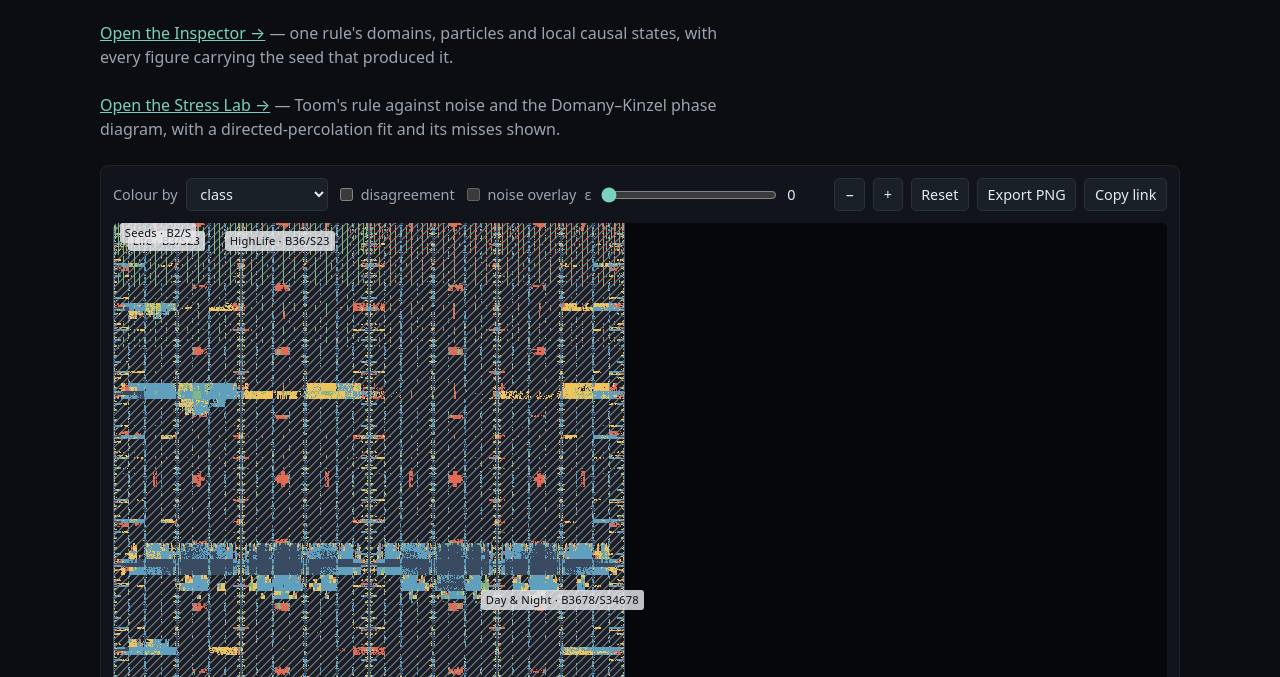
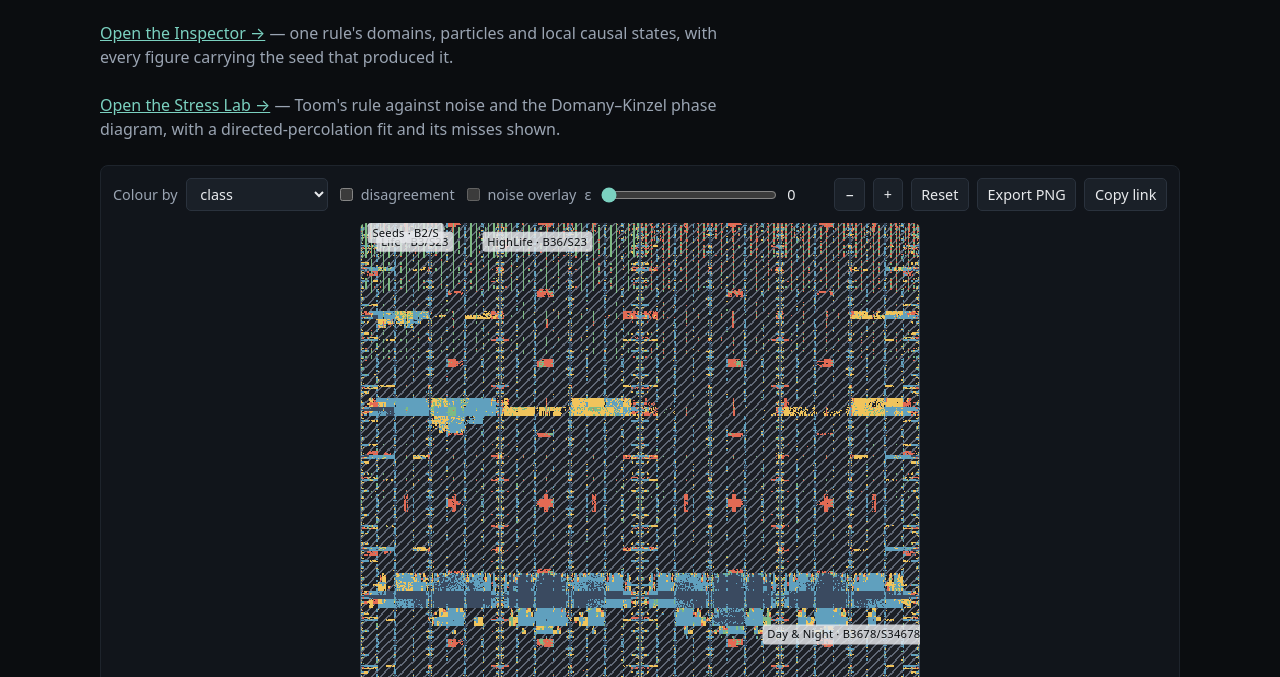
Before and after one commit to JoeyHammoth/chaotic-automata, a website built with Vite: page site/index.html in a window 1280 px wide. Shown: the part 123-800 px from the top of the page. Built offline with nearby package versions, Linux system fonts and the light colour scheme; files whose address does not match are found by name.

Commit message:
Fit the atlas to its frame and make the map frame square (#103) (#104)

```diff
--- a/site/src/atlas/index.ts
+++ b/site/src/atlas/index.ts
@@ -1,6 +1,7 @@
 export { CHART_SIZE, indexOf, maskAt, ruleAt } from './lib/chart';
 export {
   clampCamera,
+  fitZoom,
   MAX_ZOOM,
   MIN_ZOOM,
   panBy,
--- a/site/src/atlas/lib/camera.ts
+++ b/site/src/atlas/lib/camera.ts
@@ -10,6 +10,23 @@ export interface Camera {
 
 export const MIN_ZOOM = 0.5;
 export const MAX_ZOOM = 32;
+
+/**
+ * The zoom at which the whole chart fits the viewport, in viewport pixels per cell.
+ *
+ * The map draws from the top-left of the canvas, so a frame the same shape as the chart fills
+ * exactly when the camera starts at this zoom. The short side is the constraint, which is why the
+ * frame is square: a wide frame would fit the chart vertically and leave the rest as background.
+ */
+export function fitZoom(
+  viewportWidth: number,
+  viewportHeight: number,
+  chartWidth: number,
+  chartHeight: number,
+): number {
+  const fit = Math.min(viewportWidth / chartWidth, viewportHeight / chartHeight);
+  return Math.min(MAX_ZOOM, Math.max(MIN_ZOOM, fit));
+}
 
 export function clampCamera(camera: Camera, chartWidth: number, chartHeight: number): Camera {
   const zoom = Math.min(MAX_ZOOM, Math.max(MIN_ZOOM, camera.zoom));
--- a/site/src/main.ts
+++ b/site/src/main.ts
@@ -4,6 +4,7 @@ import {
   createAtlasRenderer,
   cssColour,
   disagreementLegend,
+  fitZoom,
   hatchCss,
   loadManifest,
   panBy,
@@ -44,6 +45,9 @@ const epsInput = required<HTMLInputElement>('#eps');
 const epsValue = required<HTMLOutputElement>('#eps-value');
 const noiseNote = required<HTMLElement>('#noise-note');
 
+// A URL that names a zoom is a figure someone wants to see again; one that does not gets the map
+// fitted to whatever frame the browser gave it.
+const zoomPinned = new URL(location.href).searchParams.has('z');
 const result = readView(new URL(location.href));
 if (!result.ok) {
   showError(result.message);
@@ -83,6 +87,9 @@ async function start(view: View): Promise<void> {
   disagreementInput.checked = view.disagreement;
 
   let camera: Camera = clampCamera(view.camera, chart.width, chart.height);
+  // True while the map is showing the whole chart at the current frame size; a resize then re-fits
+  // instead of leaving the map short of the frame it was fitted to.
+  let fitted = !zoomPinned;
   // The renderer keeps this object by reference: mutating it is what makes a layer switch repaint.
   const atlasView = {
     layer: layerSelect.value,
@@ -183,12 +190,15 @@ async function start(view: View): Promise<void> {
   }
 
   function updateLabels(): void {
+    // The camera works in canvas pixels, the labels are laid out in CSS pixels; on a high-density
+    // display those differ, and a label placed with the camera's own units lands in the wrong place.
+    const density = mapCanvas.width / mapCanvas.clientWidth;
     labelsBox.replaceChildren(
       ...manifest.space.landmarks.map((landmark) => {
         const item = document.createElement('li');
         item.textContent = `${landmark.name} · ${landmark.rule}`;
-        const sx = (landmark.birth_index - camera.x) * camera.zoom;
-        const sy = (landmark.survival_index - camera.y) * camera.zoom;
+        const sx = ((landmark.birth_index - camera.x) * camera.zoom) / density;
+        const sy = ((landmark.survival_index - camera.y) * camera.zoom) / density;
         item.style.transform = `translate(${sx}px, ${sy}px)`;
         item.hidden = sx < -40 || sy < -20 || sx > mapCanvas.clientWidth || sy > mapCanvas.clientHeight;
         return item;
@@ -224,8 +234,20 @@ async function start(view: View): Promise<void> {
     if (next.href !== location.href) history.replaceState(null, '', next);
   }
 
+  function fitCamera(): Camera {
+    return { x: 0, y: 0, zoom: fitZoom(mapCanvas.width, mapCanvas.height, chart.width, chart.height) };
+  }
+
   function move(next: Camera): void {
+    fitted = false;
     camera = clampCamera(next, chart.width, chart.height);
+    draw();
+    syncUrl();
+  }
+
+  function resetView(): void {
+    camera = clampCamera(fitCamera(), chart.width, chart.height);
+    fitted = true;
     draw();
     syncUrl();
   }
@@ -238,9 +260,7 @@ async function start(view: View): Promise<void> {
 
   required<HTMLButtonElement>('#zoom-in').addEventListener('click', () => zoom(1.5));
   required<HTMLButtonElement>('#zoom-out').addEventListener('click', () => zoom(1 / 1.5));
-  required<HTMLButtonElement>('#zoom-reset').addEventListener('click', () =>
-    move({ x: 0, y: 0, zoom: 1 }),
-  );
+  required<HTMLButtonElement>('#zoom-reset').addEventListener('click', () => resetView());
 
   layerSelect.addEventListener('change', () => {
     atlasView.layer = layerSelect.value;
@@ -328,7 +348,7 @@ async function start(view: View): Promise<void> {
       '+': () => zoom(1.5),
       '=': () => zoom(1.5),
       '-': () => zoom(1 / 1.5),
-      '0': () => move({ x: 0, y: 0, zoom: 1 }),
+      '0': () => resetView(),
     };
     const action = keys[event.key];
     if (action) {
@@ -440,6 +460,7 @@ async function start(view: View): Promise<void> {
   }
 
   sizeCanvas();
+  if (fitted) camera = clampCamera(fitCamera(), chart.width, chart.height);
   await loadOverlay();
   draw();
   updateLegend();
@@ -447,6 +468,7 @@ async function start(view: View): Promise<void> {
   setRuleStatus('click the map to run a rule', view.canonical);
   window.addEventListener('resize', () => {
     sizeCanvas();
-    draw();
+    if (fitted) resetView();
+    else draw();
   });
 }
--- a/site/src/style.css
+++ b/site/src/style.css
@@ -288,8 +288,15 @@ select:hover {
   gap: 0.3rem;
 }
 
+/*
+ * The map frame is square, because the chart is: the camera starts fitted to it, so a square frame
+ * is filled exactly and a wide one would leave the right-hand side as background. It is capped by
+ * height so the hero still fits above the fold on a short window, and centred when the cap binds.
+ */
 .map {
   position: relative;
+  width: min(100%, 640px, 70vh);
+  margin-inline: auto;
   background: #05070a;
   border-radius: 6px;
   overflow: hidden;
@@ -299,7 +306,8 @@ select:hover {
 #atlas {
   display: block;
   width: 100%;
-  height: min(70vh, 640px);
+  aspect-ratio: 1 / 1;
+  height: auto;
   cursor: crosshair;
   image-rendering: pixelated;
 }
```
Also changed, not shown: site/e2e/atlas.spec.ts (+6 -3 lines), site/src/atlas/tests/camera.test.ts (+16 -0 lines).
